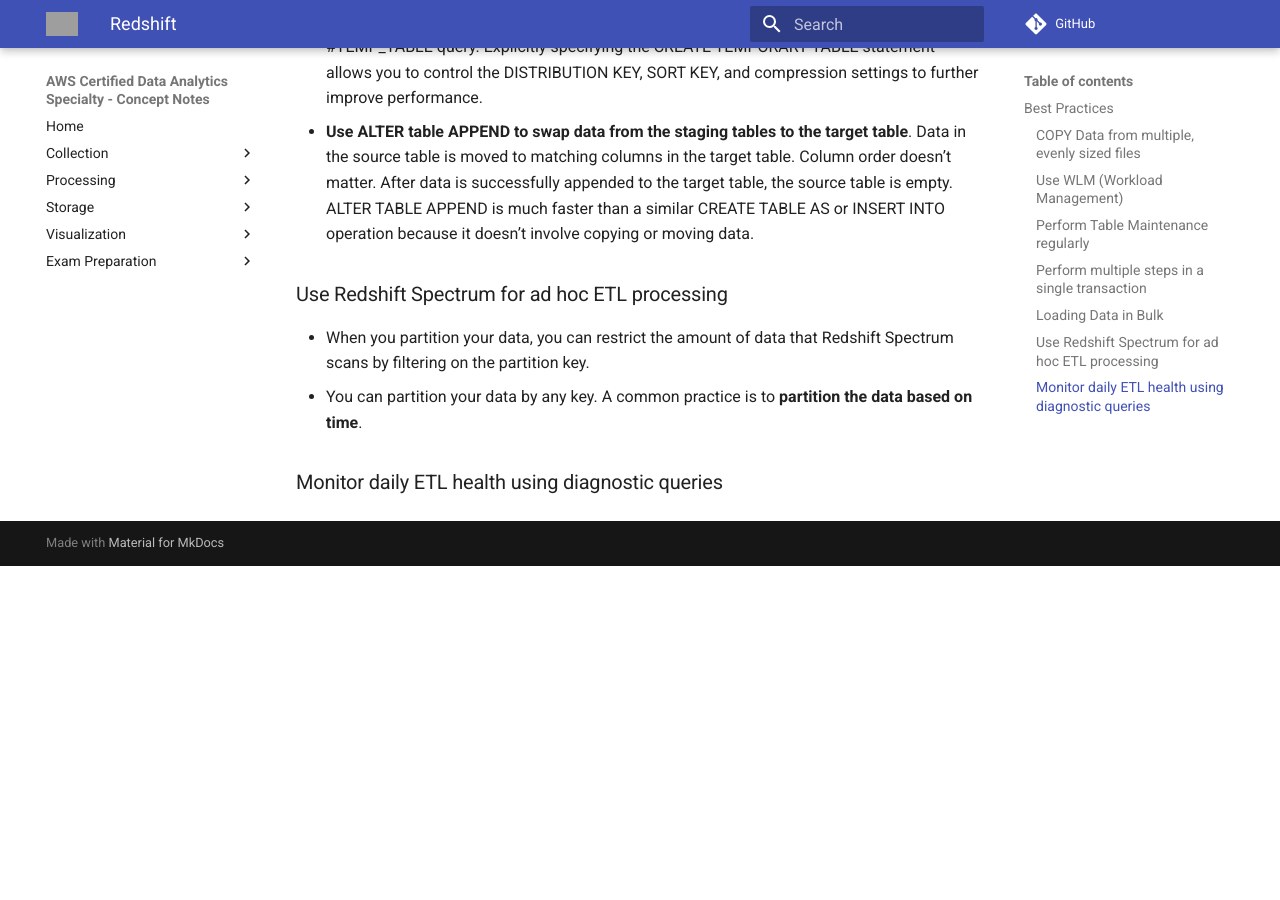
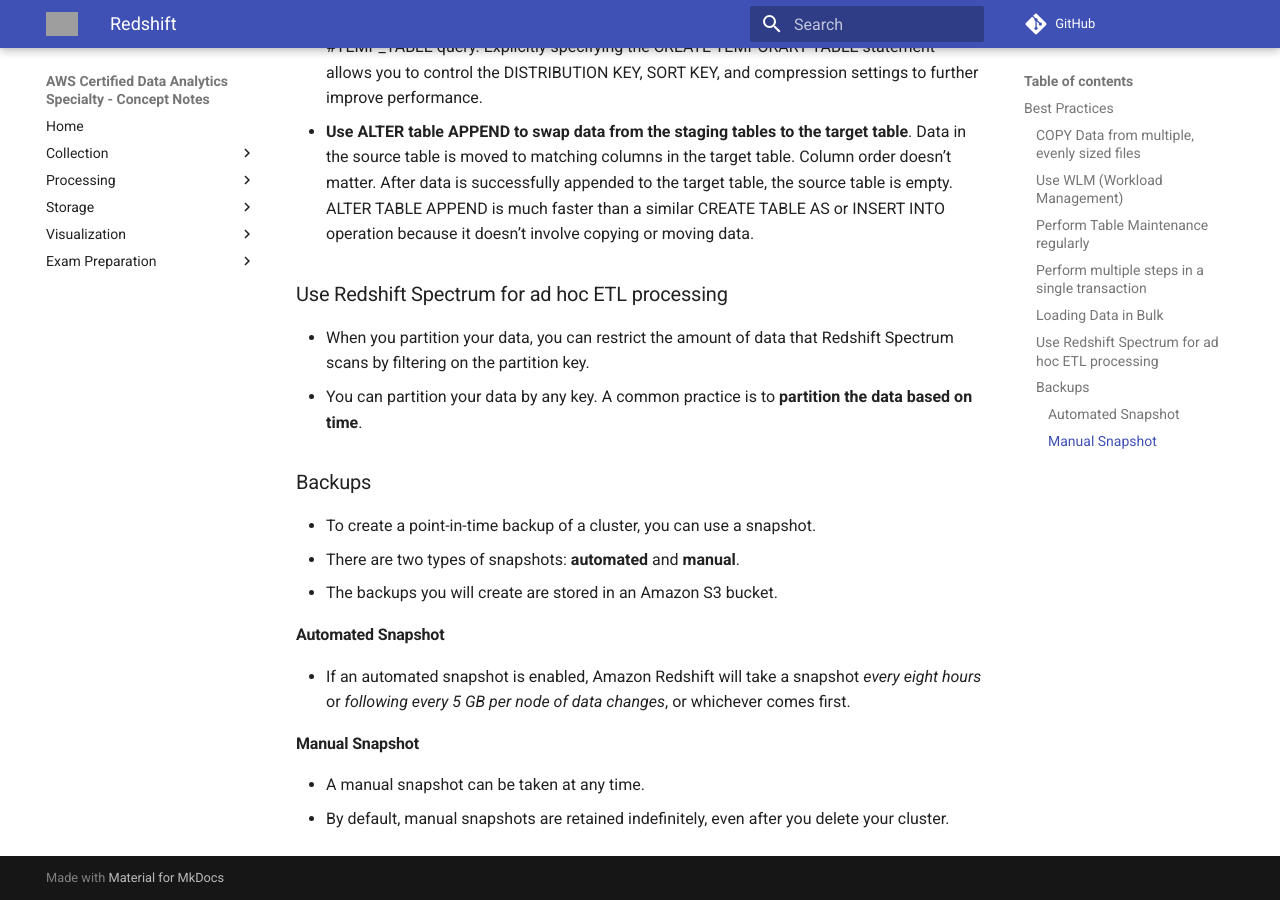
Before and after one commit to jeyabalajis/aws-certified-data-analytics-specialty-notes, an MkDocs documentation site: the page built from docs/storage/redshift.md, in a window 1280 px wide and 900 px high, scrolled down 2191 px. Built offline with MkDocs 1.6.1 and Material for MkDocs 9.7.7, drawn with Linux system fonts in a browser that asks for light colours; comment, search, counter and statistics services are not loaded; before the commit the page ends 2757 px from its top, so only the background shows below that; grey boxes are pictures that could not be loaded.

```diff
--- a/docs/storage/redshift.md
+++ b/docs/storage/redshift.md
@@ -49,4 +49,15 @@ The following methods allow efficient and fast transfer of these bulk datasets i
 - You can partition your data by any key. A common practice is to **partition the data based on time**.
 
 
-### Monitor daily ETL health using diagnostic queries
+### Backups
+
+- To create a point-in-time backup of a cluster, you can use a snapshot.
+- There are two types of snapshots: **automated** and **manual**.
+- The backups you will create are stored in an Amazon S3 bucket.
+
+#### Automated Snapshot
+- If an automated snapshot is enabled, Amazon Redshift will take a snapshot _every eight hours_ or _following every 5 GB per node of data changes_, or whichever comes first.
+
+#### Manual Snapshot
+- A manual snapshot can be taken at any time.
+- By default, manual snapshots are retained indefinitely, even after you delete your cluster.
--- a/mkdocs.yml
+++ b/mkdocs.yml
@@ -27,6 +27,7 @@ nav:
       - Athena: processing/athena.md
       - Amazon EMR: processing/amazon_emr.md
       - Glue: processing/glue.md
+      - AWS IOT: processing/aws_iot.md
   - Storage:
       - Storage: storage/storage.md
   - Visualization:
```
Also changed, not shown: docs/collection/glue_etl.md (+1 -0 lines), docs/collection/kinesis_data_streams.md (+9 -0 lines), docs/processing/amazon_emr.md (+5 -0 lines), docs/processing/aws_iot.md (added, +11 -0 lines), docs/visualization/quick_sight.md (+2 -0 lines), docs/collection/kcl_architecture.png (added), docs/processing/aws_iot_pipeline.png (added).
